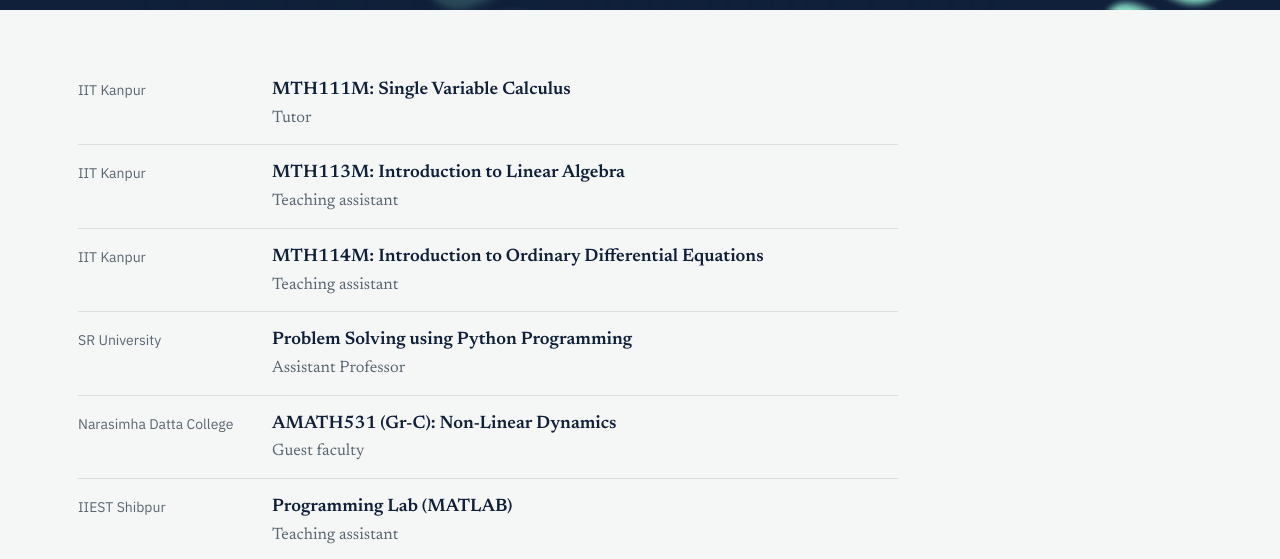
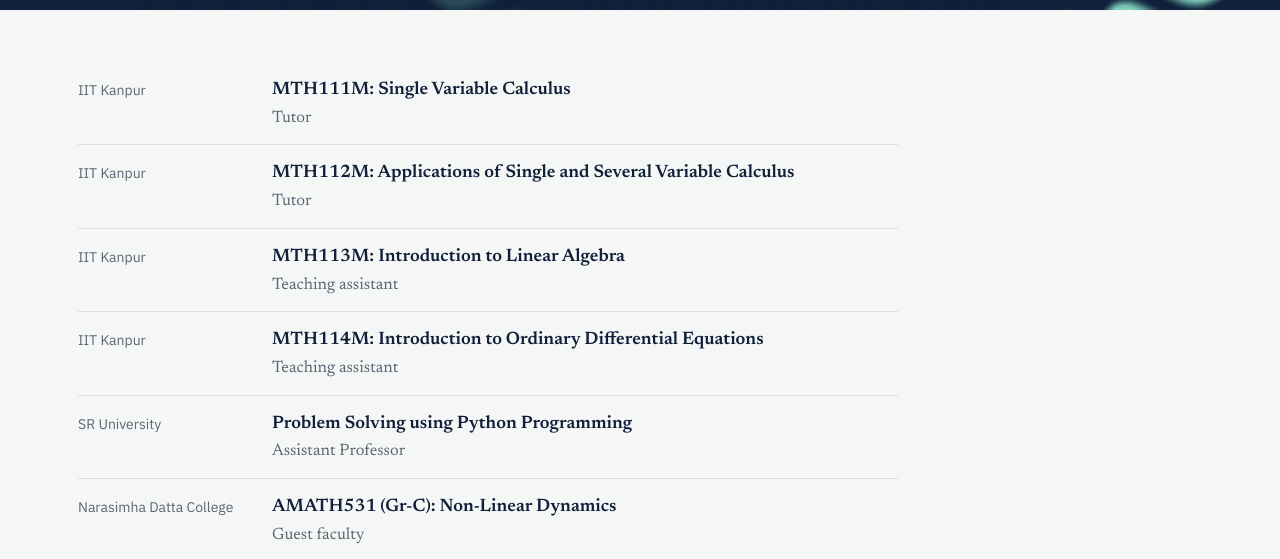
Before and after one commit to SuvankarMajee/SuvankarMajee.github.io, a plain HTML site: page activities/teaching.html in a window 1280 px wide. Shown: the part 240-799 px from the top of the page. Drawn offline with Linux system fonts and the light colour scheme; animation ran at ten frames a second.

Commit message:
Update teaching.html

```diff
--- a/activities/teaching.html
+++ b/activities/teaching.html
@@ -56,6 +56,7 @@
 <!-- ↓ Timeline list (class "tl"). One <li> per entry, newest first. Format of each entry: <li><div class="d">DATE</div><div><b>TITLE</b><span class="s">DETAIL LINE</span>...</div></li> — add as many <span class="s"> detail lines as you like. To add an entry, copy a whole <li>...</li> line and edit it. -->
 <ul class="tl">
   <li><div class="d">IIT Kanpur</div><div><b>MTH111M: Single Variable Calculus</b><span class="s">Tutor</span></div></li>
+  <li><div class="d">IIT Kanpur</div><div><b>MTH112M: Applications of Single and Several Variable Calculus</b><span class="s">Tutor</span></div></li>
   <li><div class="d">IIT Kanpur</div><div><b>MTH113M: Introduction to Linear Algebra</b><span class="s">Teaching assistant</span></div></li>
   <li><div class="d">IIT Kanpur</div><div><b>MTH114M: Introduction to Ordinary Differential Equations</b><span class="s">Teaching assistant</span></div></li>
   <li><div class="d">SR University</div><div><b>Problem Solving using Python Programming</b><span class="s">Assistant Professor</span></div></li>
```
